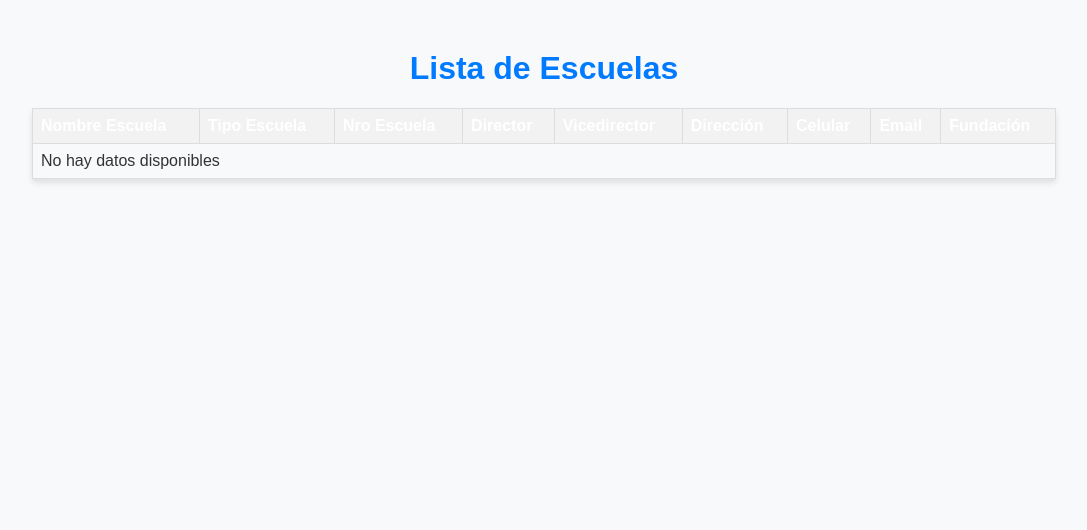
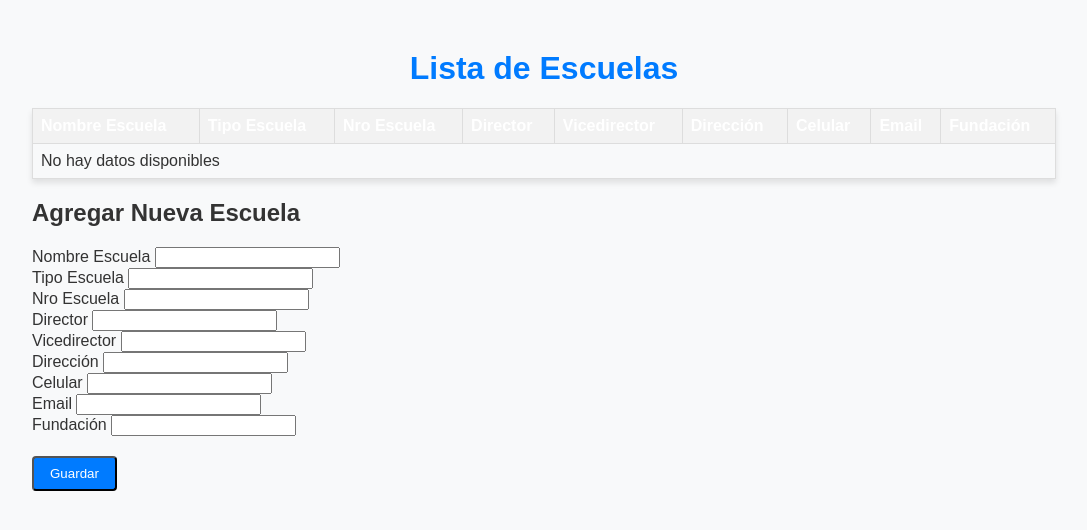
Before and after one commit to Taxx354/consejo, a PHP site: page /escuela.php in a window 1280 px wide. Shown: the top 530 px of the page, without its empty margins (96-1183 px from the left). Run offline with PHP 8.4, Linux system fonts and the light colour scheme; data that the repository does not hold is empty.

Commit message:
sasasasas

```diff
--- a/escuela.php
+++ b/escuela.php
@@ -82,6 +82,48 @@
                 ?>
             </tbody>
         </table>
+
+        <!-- Formulario para agregar nueva escuela -->
+        <h2>Agregar Nueva Escuela</h2>
+        <form method="get" action="insertar_escuela.php">
+            <div class="mb-3">
+                <label for="nombre_escuela" class="form-label">Nombre Escuela</label>
+                <input type="text" class="form-control" id="nombre_escuela" name="nombre_escuela" required>
+            </div>
+            <div class="mb-3">
+                <label for="tipo_escuela" class="form-label">Tipo Escuela</label>
+                <input type="text" class="form-control" id="tipo_escuela" name="tipo_escuela" required>
+            </div>
+            <div class="mb-3">
+                <label for="nro_escuela" class="form-label">Nro Escuela</label>
+                <input type="text" class="form-control" id="nro_escuela" name="nro_escuela" required>
+            </div>
+            <div class="mb-3">
+                <label for="director" class="form-label">Director</label>
+                <input type="text" class="form-control" id="director" name="director" required>
+            </div>
+            <div class="mb-3">
+                <label for="vicedirector" class="form-label">Vicedirector</label>
+                <input type="text" class="form-control" id="vicedirector" name="vicedirector" required>
+            </div>
+            <div class="mb-3">
+                <label for="direccion_escuela" class="form-label">Dirección</label>
+                <input type="text" class="form-control" id="direccion_escuela" name="direccion_escuela" required>
+            </div>
+            <div class="mb-3">
+                <label for="cel_escuela" class="form-label">Celular</label>
+                <input type="text" class="form-control" id="cel_escuela" name="cel_escuela" required>
+            </div>
+            <div class="mb-3">
+                <label for="email_escuela" class="form-label">Email</label>
+                <input type="email" class="form-control" id="email_escuela" name="email_escuela" required>
+            </div>
+            <div class="mb-3">
+                <label for="fundacion_escuela" class="form-label">Fundación</label>
+                <input type="text" class="form-control" id="fundacion_escuela" name="fundacion_escuela" required>
+            </div>
+            <button type="submit" class="btn btn-primary">Guardar</button>
+        </form>
     </div>
 </body>
 </html>
```
Also changed, not shown: campos.txt (added, +42 -0 lines), insertar_escuela.php (added, +43 -0 lines).
